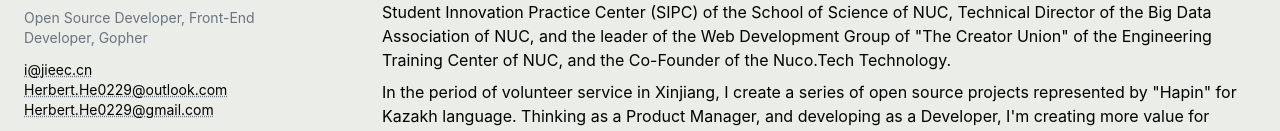
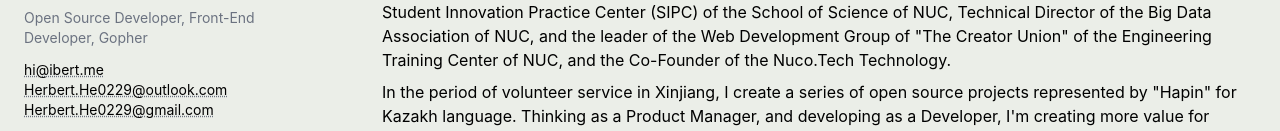
Before and after one commit to HerbertHe/resume, a React (Vite) app: page / in a window 1280 px wide. Shown: the part 192-323 px from the top of the page. Built offline with nearby package versions, Linux system fonts and the light colour scheme.

Commit message:
feat :sparkles: : update email

```diff
--- a/src/components/contents/Banner.tsx
+++ b/src/components/contents/Banner.tsx
@@ -4,8 +4,8 @@ interface IBanner {
 }
 
 const banners: IBanner[] = [
-    { title: "Blog", url: "https://goer.icu" },
-    { title: "Idea", url: "https://idea.goer.icu" },
+    { title: "Blog", url: "https://ibert.me" },
+    { title: "Idea", url: "https://idea.ibert.me" },
     { title: "Liandi", url: "https://ld246.com/member/HerbertHe" },
 ]
 
--- a/src/components/contents/Me.tsx
+++ b/src/components/contents/Me.tsx
@@ -3,7 +3,7 @@ import { useTranslation } from "react-i18next"
 import avatar from "../../assets/avatar.jpeg"
 
 const emails = [
-    "i@jieec.cn",
+    "hi@ibert.me",
     "Herbert.He0229@outlook.com",
     "Herbert.He0229@gmail.com"
 ]
```
